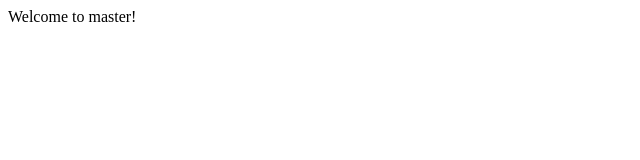
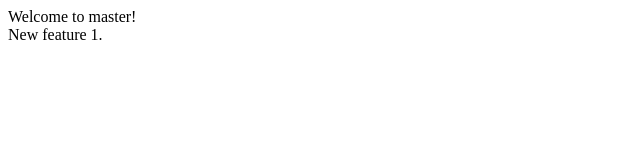
Before and after one commit to Sravanthi1403/learning-git, a plain HTML site: page index.html in a window 1280 px wide. Shown: the full height of the page, 0-640 px from the left. Drawn offline with Linux system fonts and the light colour scheme.

Commit message:
added new line

```diff
--- a/index.html
+++ b/index.html
@@ -6,6 +6,7 @@
     <title>My first website</title>
   </head>
   <body>
-    Welcome to master!
+    Welcome to master! <br />
+    New feature 1.
   </body>
 </html>
```
